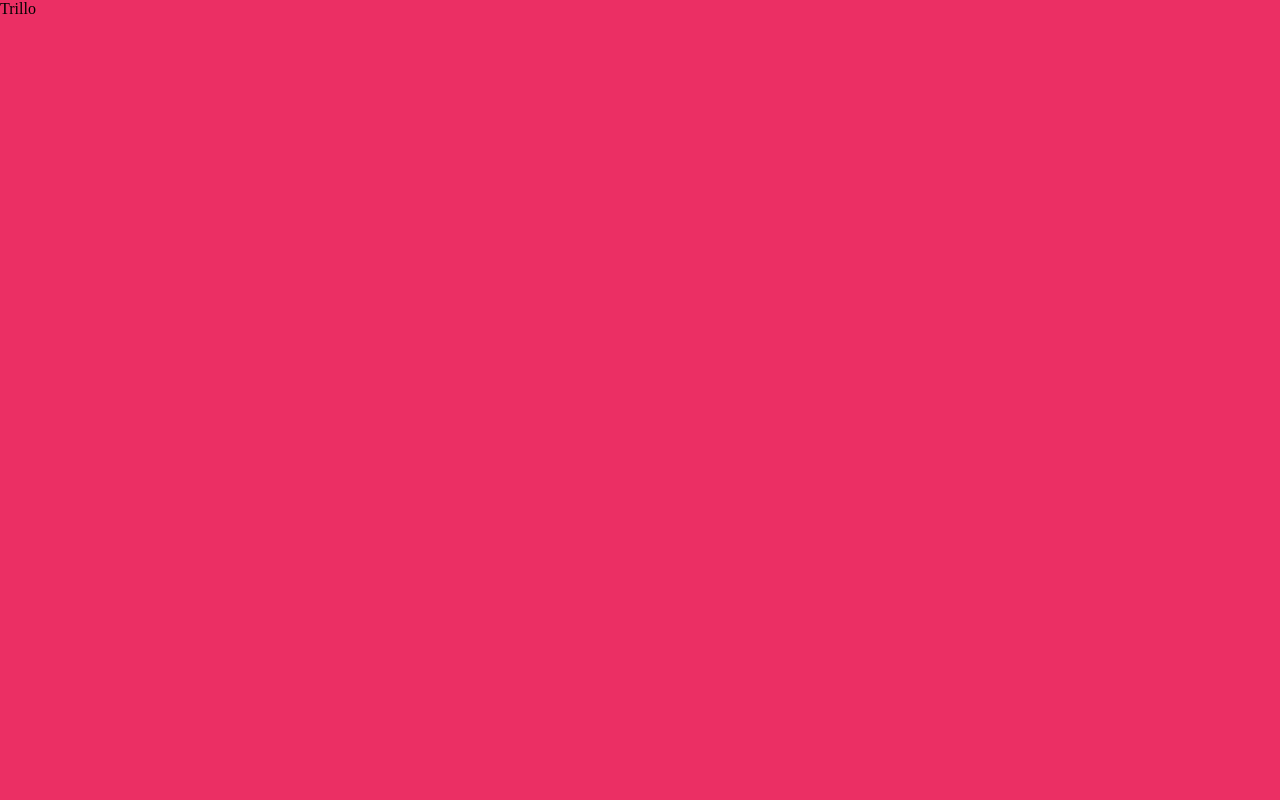
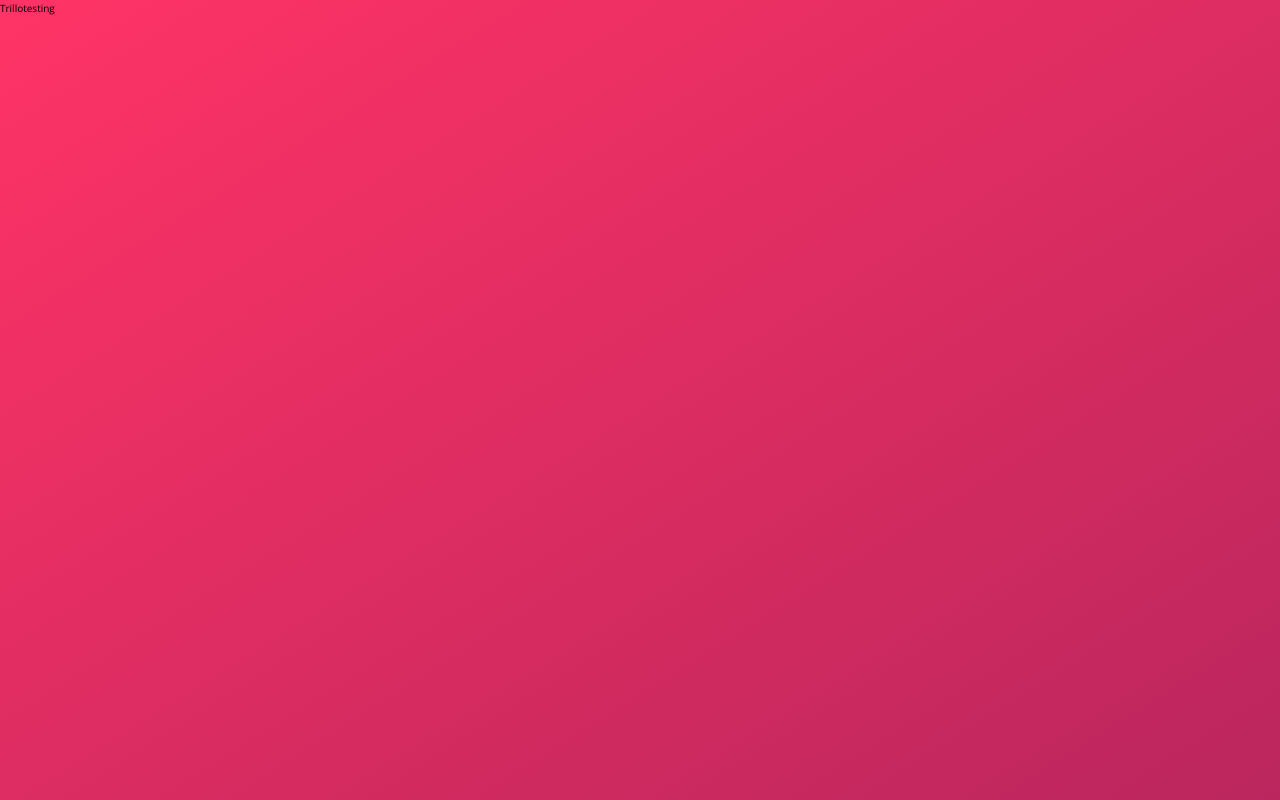
Before and after one commit to sjfox26/trillo_flexbox, a website: page index.html in a window 1280 px wide. Drawn offline with nearby package versions, Linux system fonts and the light colour scheme.

Commit message:
add base styles

```diff
--- a/index.html
+++ b/index.html
@@ -11,6 +11,6 @@
         <title>trillo &mdash; Your all-in-one booking app</title>
     </head>
     <body>
-        Trillo
+        Trillotesting
     </body>
 </html>
--- a/sass/_base.scss
+++ b/sass/_base.scss
@@ -1,26 +1,42 @@
-/*
-COLORS
+:root {
+  --color-primary: #eb2f64;
+  --color-primary-light: #FF3366;
+  --color-primary-dark: #BA265D;
 
-Primary: #eb2f64
-Primary light: #FF3366
-Primary dark: #BA265D
+  --color-grey-light-1: #faf9f9;
+  --color-grey-light-2: #f4f2f2;
+  --color-grey-light-3: #f0eeee;
+  --color-grey-light-4: #ccc;
 
-Grey light 1: #faf9f9
-Grey light 2: #f4f2f2
-Grey light 3: #f0eeee
-Grey light 4: #ccc
-
-Grey dark 1: #333
-Grey dark 2: #777
-Grey dark 3: #999
-
-*/
+  --color-grey-dark-1: #333;
+  --color-grey-dark-2: #777;
+  --color-grey-dark-3: #999;
+}
 
 * {
   margin: 0;
   padding: 0;
 }
 
+*,
+*::before,
+*::after {
+  box-sizing: inherit;
+}
+
+html {
+  box-sizing: border-box;
+  font-size: 62.5%; //1rem = 10px
+}
+
 body {
-  background-color: #eb2f64;
+  font-family: 'Open Sans', sans-serif;
+  font-weight: 400;
+  line-height: 1.6;
+  color: var(--color--grey-dark-2);
+  background-image: linear-gradient(to right bottom, var(--color-primary-light), var(--color-primary-dark));
+  background-size: cover;
+  background-repeat: no-repeat;
+
+  min-height: 100vh;
 }
```
Also changed, not shown: css/style.css.
